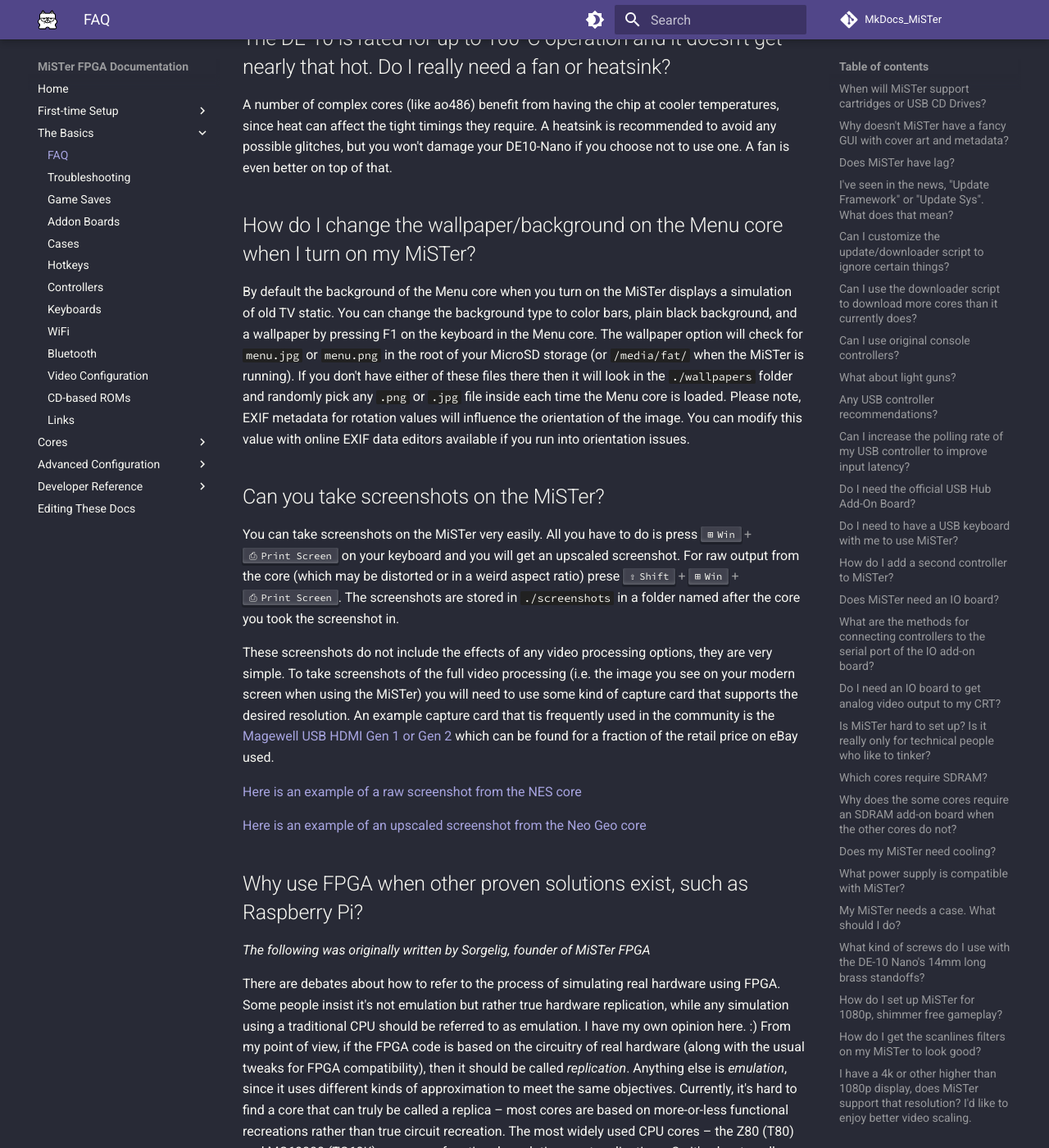
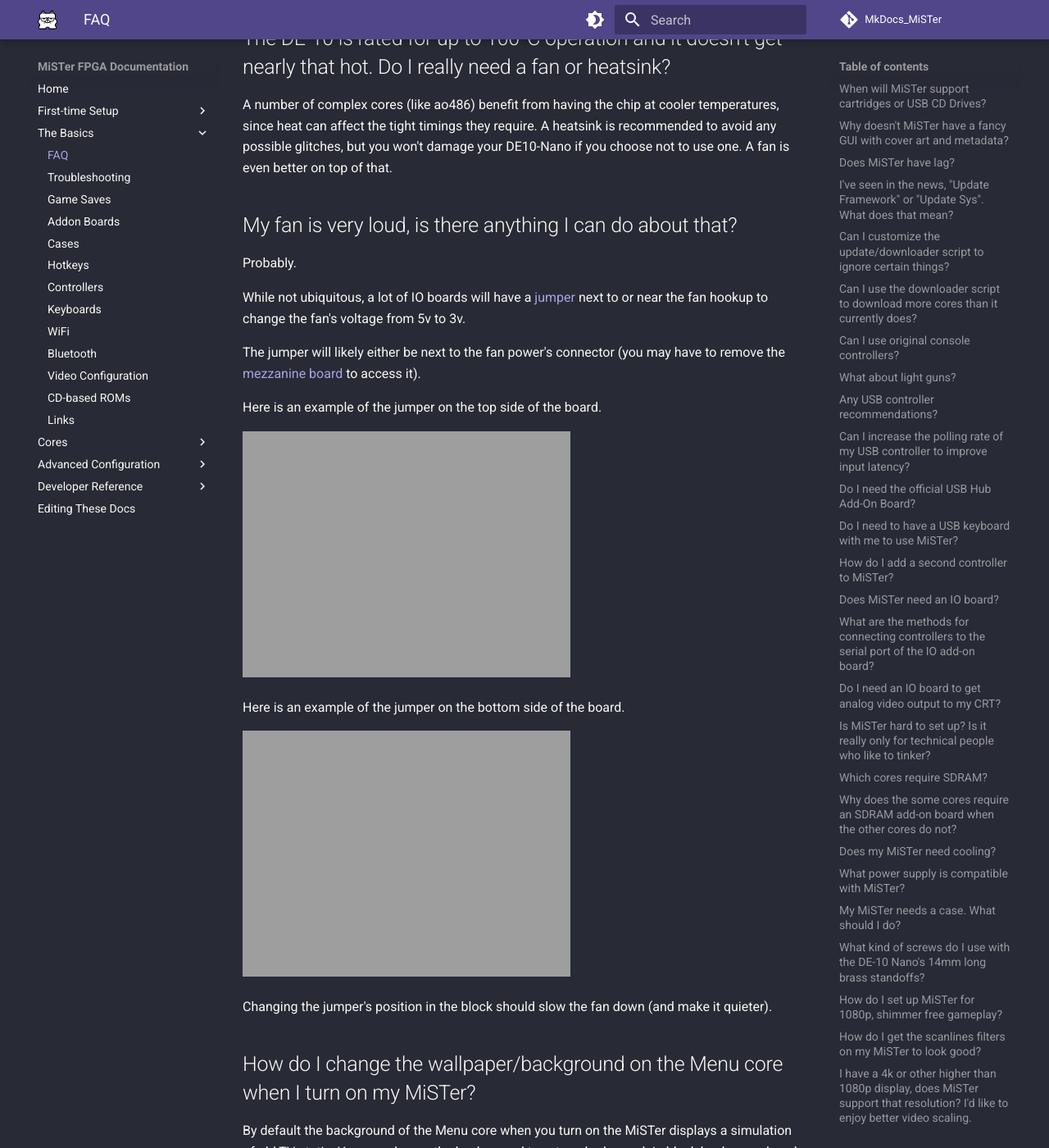
Before and after one commit to MiSTer-devel/MkDocs_MiSTer, an MkDocs documentation site: the page built from docs/basics/faq.md, in a window 1280 px wide and 1400 px high, scrolled down 9007 px. Shown: the whole window at 82% size. Built offline with MkDocs 1.6.1 and Material for MkDocs 9.7.7, drawn with Linux system fonts in a browser that asks for light colours; comment, search, counter and statistics services are not loaded.

Commit message:
Update faq.md
Added details about 5v/3v fan jumpers

```diff
--- a/docs/basics/faq.md
+++ b/docs/basics/faq.md
@@ -205,6 +205,24 @@
 
 A number of complex cores (like ao486) benefit from having the chip at cooler temperatures, since heat can affect the tight timings they require. A heatsink is recommended to avoid any possible glitches, but you won't damage your DE10-Nano if you choose not to use one. A fan is even better on top of that.
 
+## My fan is very loud, is there anything I can do about that?
+
+Probably.
+
+While not ubiquitous, a lot of IO boards will have a [jumper](https://en.wikipedia.org/wiki/Jumper_(computing)) next to or near the fan hookup to change the fan's voltage from 5v to 3v.
+
+The jumper will likely either be next to the fan power's connector (you may have to remove the [mezzanine board](https://mister-devel.github.io/MkDocs_MiSTer/assets/92_av_board.png) to access it).
+
+Here is an example of the jumper on the top side of the board.
+
+![IO Board with the 5v jumper on the top side](https://mister-devel.github.io/MkDocs_MiSTer/assets/jumper_top.png)
+
+Here is an example of the jumper on the bottom side of the board.
+
+![IO Board with the 5v jumper on the bottom side](https://mister-devel.github.io/MkDocs_MiSTer/assets/jumper_bottom.png)
+
+Changing the jumper's position in the block should slow the fan down (and make it quieter).
+
 ## How do I change the wallpaper/background on the Menu core when I turn on my MiSTer?
 
 By default the background of the Menu core when you turn on the MiSTer displays a simulation of old TV static. You can change the background type to color bars, plain black background, and a wallpaper by pressing F1 on the keyboard in the Menu core. The wallpaper option will check for `menu.jpg` or `menu.png` in the root of your MicroSD storage (or `/media/fat/` when the MiSTer is running). If you don't have either of these files there then it will look in the `./wallpapers` folder and randomly pick any `.png` or `.jpg` file inside each time the Menu core is loaded. Please note, EXIF metadata for rotation values will influence the orientation of the image. You can modify this value with online EXIF data editors available if you run into orientation issues.
```
